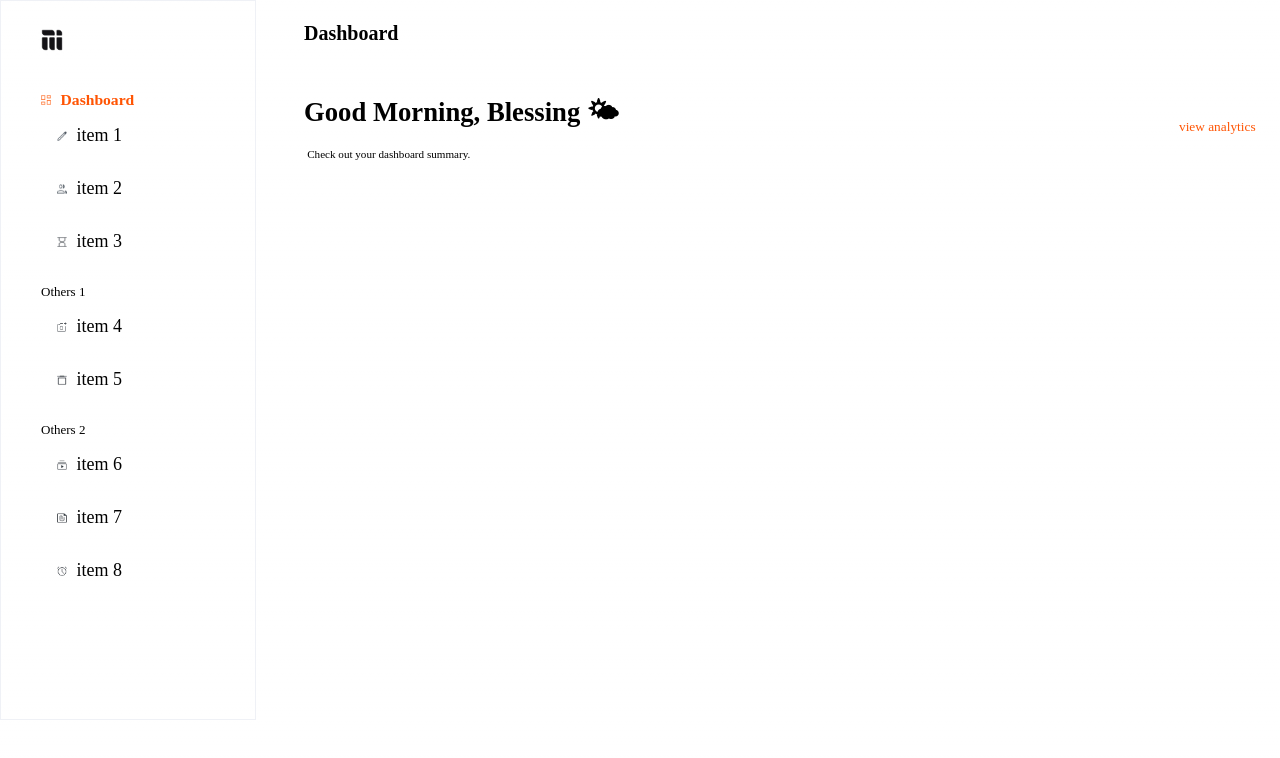
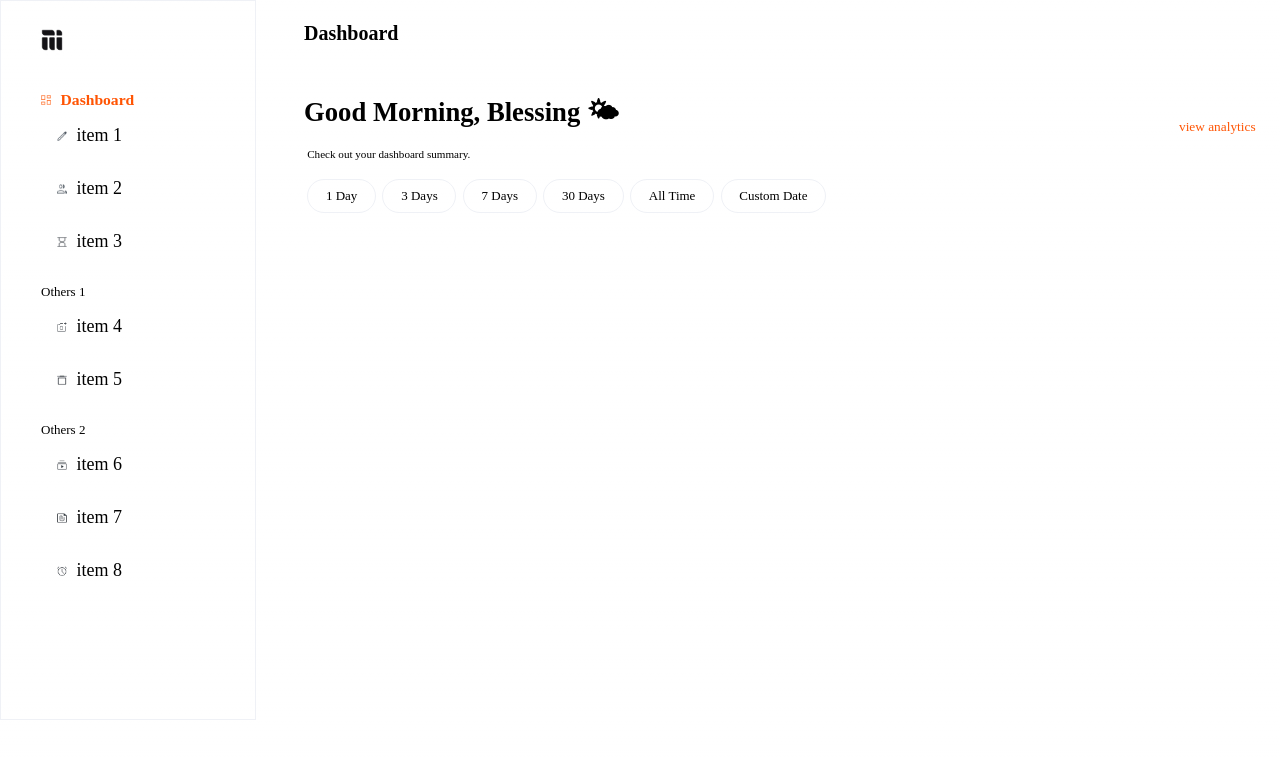
Before and after one commit to Nemo144/mainstack, a Next.js app in the folder mainstack/: page / in a window 1280 px wide. Shown: the top 758 px of the page. Built offline with nearby package versions, Linux system fonts and the light colour scheme.

Commit message:
:art: improve structure. work in progress...

```diff
--- a/mainstack/components/Dashboard.tsx
+++ b/mainstack/components/Dashboard.tsx
@@ -29,6 +29,20 @@ const sidebar = [
       { title: "item 8", logoUrl: "/images/alarm.jpg" },
     ],
   },
+];
+
+const days = [
+  "1 Day",
+
+  "3 Days",
+
+  "7 Days",
+
+  "30 Days",
+
+  "All Time",
+
+  "Custom Date",
 ];
 
 const Dashboard = () => {
@@ -99,6 +113,14 @@ const Dashboard = () => {
               <p className="word-analytics">view analytics</p>
             </div>
           </div>
+
+          <ul className="days">
+            {days.map((day, index) => (
+              <li className="days-list" key={index}>
+                <span className="day-span">{day}</span>
+              </li>
+            ))}
+          </ul>
         </div>
       </div>
     </div>
--- a/mainstack/styles/globals.css
+++ b/mainstack/styles/globals.css
@@ -190,3 +190,26 @@ a {
 .word-analytics {
   color: #ff5403;
 }
+
+.days {
+  display: flex;
+  flex-direction: row;
+  justify-content: flex-start;
+  align-items: center;
+  margin-top: 1rem;
+
+  list-style: none;
+  font-size: small;
+  font-weight: 100;
+}
+
+.days-list {
+  margin: 0.2rem;
+  border: 1px solid #eff1f6;
+  border-radius: 100px;
+  padding: 0.5rem;
+}
+
+.day-span {
+  margin: 0.61rem;
+}
```
